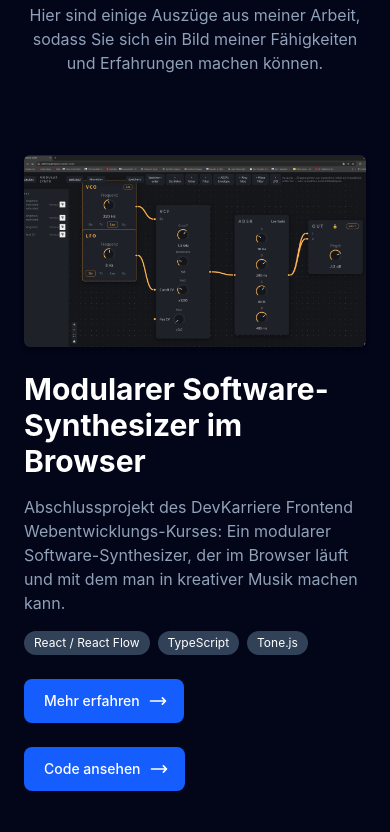
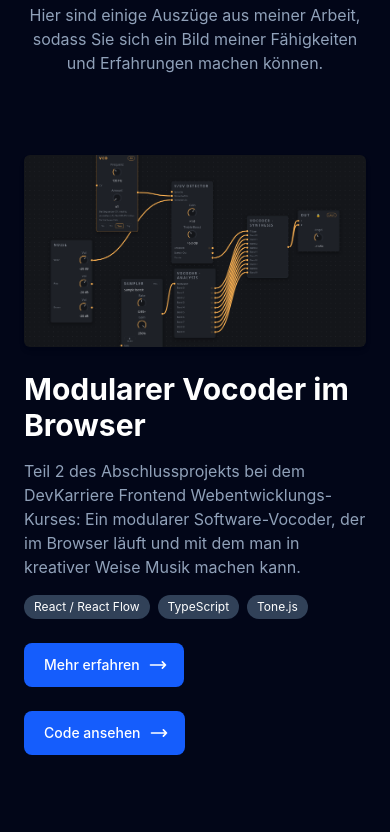
Before and after one commit to wehrend/portfolio, a website built with Vite: page index.html in a window 390 px wide. Shown: the part 1259-2091 px from the top of the page. Built offline with nearby package versions, Linux system fonts and the light colour scheme.

Commit message:
add vocoder as second part of my final project

```diff
--- a/index.html
+++ b/index.html
@@ -78,11 +78,52 @@
         </p>
         <div class="mt-20 grid gap-y-20 gap-x-10 md:grid-cols-2 lg:grid-cols-3">
           <div class="flex flex-col items-start text-left">
+            <img src="projects/software_vocoder.png" alt="Projekt 1b: Vocoder" class="w-full aspect-video object-cover rounded-md lg:rounded-lg shadow-md">
+            <h3 class="text-3xl font-bold mt-6 lg:mt-8">Modularer Vocoder im Browser</h3>
+            <p class="text-slate-400 mt-4">
+              Teil 2 des Abschlussprojekts bei dem DevKarriere Frontend Webentwicklungs-Kurses:
+              Ein modularer Software-Vocoder, der im Browser läuft und mit dem man in kreativer Weise Musik machen kann.
+            </p>
+            <div class="flex gap-2 mt-4 lg:mt-6 flex-wrap">
+              <div class="rounded-xl bg-slate-700 px-2.5 py-1 text-xs">React / React Flow</div>
+              <div class="rounded-xl bg-slate-700 px-2.5 py-1 text-xs">TypeScript</div>
+              <div class="rounded-xl bg-slate-700 px-2.5 py-1 text-xs">Tone.js</div>
+            </div>
+            <a href="https://wehrend.github.io/modular-synth/?patch=adff8c7b-be26-46ac-9a05-4aa8041af2de" class="mt-6 lg:mt-8 text-sm lg:text-base font-medium bg-blue-600 hover:bg-blue-500 rounded-lg px-5 py-3 flex items-center justify-center">Mehr erfahren
+              <svg xmlns="http://www.w3.org/2000/svg" fill="none" viewBox="0 0 24 24" stroke-width="2" stroke="currentColor" class="w-5 h-5 ml-2 -mr-1">
+                <path stroke-linecap="round" stroke-linejoin="round" d="M17.25 8.25 21 12m0 0-3.75 3.75M21 12H3" />
+              </svg>
+            </a>
+             <a
+              href="https://github.com/wehrend/modular-synth"
+              target="_blank"
+              class="mt-6 lg:mt-8 text-sm lg:text-base font-medium bg-blue-600 hover:bg-blue-500 rounded-lg px-5 py-3 flex items-center justify-center"
+              >Code ansehen
+              <svg
+                xmlns="http://www.w3.org/2000/svg"
+                fill="none"
+                viewBox="0 0 24 24"
+                stroke-width="2"
+                stroke="currentColor"
+                class="w-5 h-5 ml-2 -mr-1"
+              >
+                <path
+                  stroke-linecap="round"
+                  stroke-linejoin="round"
+                  d="M17.25 8.25 21 12m0 0-3.75 3.75M21 12H3"
+                />
+              </svg>
+              </svg>
+            </a>
+          </div>
+
+
+          <div class="flex flex-col items-start text-left">
             <img src="projects/modularer-synth.png" alt="Projekt 1: Synth" class="w-full aspect-video object-cover rounded-md lg:rounded-lg shadow-md">
             <h3 class="text-3xl font-bold mt-6 lg:mt-8">Modularer Software-Synthesizer im Browser</h3>
             <p class="text-slate-400 mt-4">
              Abschlussprojekt des DevKarriere Frontend Webentwicklungs-Kurses:
-              Ein modularer Software-Synthesizer, der im Browser läuft und mit dem man in kreativer Musik machen kann.
+              Ein modularer Software-Synthesizer, der im Browser läuft und mit dem man in kreativer Art Musik machen kann.
             </p>
             <div class="flex gap-2 mt-4 lg:mt-6 flex-wrap">
               <div class="rounded-xl bg-slate-700 px-2.5 py-1 text-xs">React / React Flow</div>
```
Also changed, not shown: public/projects/software_vocoder.png (added).
